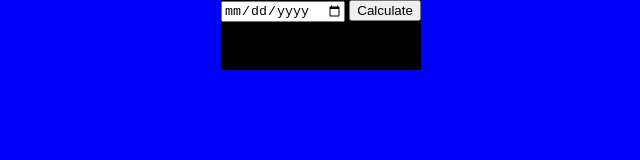
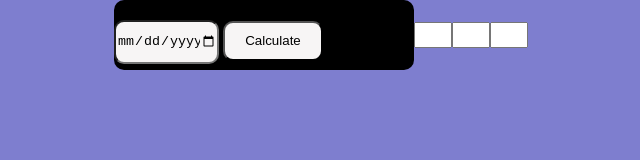
Before and after one commit to Jawad-Alichd4/Age_calculator, a plain HTML site: page index.html in a window 1280 px wide. Shown: the whole page, without its empty margins (319-959 px from the left). Drawn offline with Linux system fonts and the light colour scheme.

Commit message:
some changes

```diff
--- a/index.html
+++ b/index.html
@@ -12,9 +12,9 @@
                 <button id="CalculateBtn" onclick="calculateAge();" class="InFirst">Calculate</button>
             </div>
 
-            <!-- <input type="text" class="inputbtn">
-            <input type="text" class="inputbtn">
-            <input type="text" class="inputbtn"> -->
+            <input type="text" class="inputbtn" id="yearsbtn">
+            <input type="text" class="inputbtn" id="monthssbtn">
+            <input type="text" class="inputbtn" id="daysbtn">
 
   <script src="./script.js"></script>
 </body>
--- a/script.js
+++ b/script.js
@@ -10,11 +10,14 @@ function calculateAge() {
     var year = currentDate.getFullYear();
     var month = currentDate.getMonth();
     var day = currentDate.getDate();
-    var dateInput = document.getElementById("DateInput");
-   var myageInMilliseconds = dateInput - currentDate;
+    var dateInput = document.getElementById("DateInput").nodeValue;
+   var myageInMilliseconds = currentDate - dateInput;
+
    var myageIndays = myageInMilliseconds/(1000 * 60 * 60 * 24);
+   var myageInMonths = myageInMilliseconds/(1000 * 60 * 60);
+   var myageInYears = myageInMilliseconds/(1000 * 60);
 
-    console.log(myageIndays);
+    console.log(myageInYears);
 
 
 }
--- a/style.css
+++ b/style.css
@@ -4,18 +4,21 @@ body{
     display: flex;
     justify-content: center;
     align-items: center;
-    background-color: blue;
+    background-color: rgb(126, 126, 207);
 }
 #FirstDiv{
     background-color: black;
-    width: 200px;
+    width: 300px;
     height: 70px;
+    border-radius: 10px;
 }
-  #mainDiv #firstDiv .InFirst{
-    width: 50px;
-    height: 30px;
+ .InFirst{
+    width: 100px;
+    height: 40px;
     margin-top: 20px;
-    background-color: brown;
+    background-color: rgb(247, 245, 245);
+    text-align: center;
+    border-radius: 10px;
 }
 .inputbtn{
     height: 20px;
```
